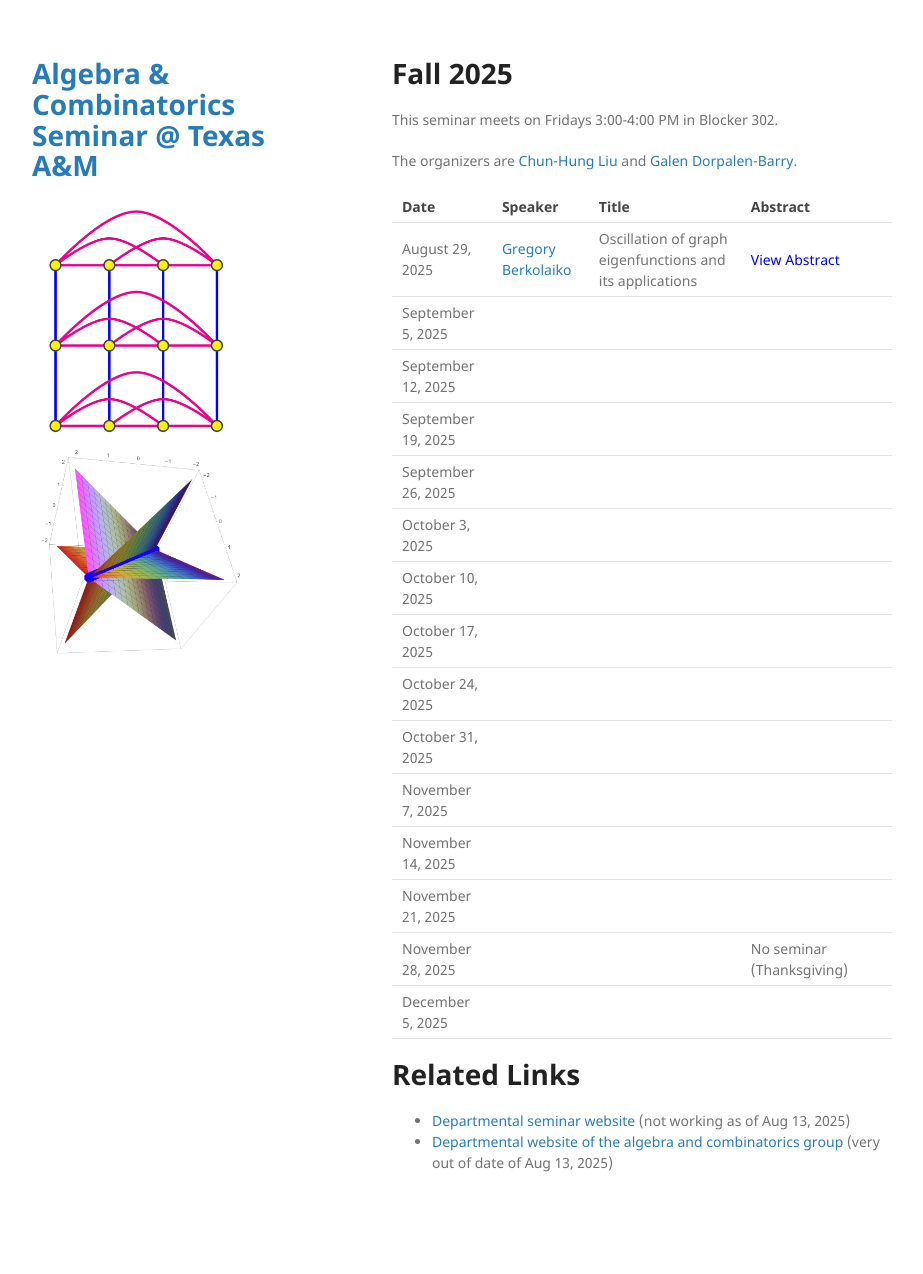
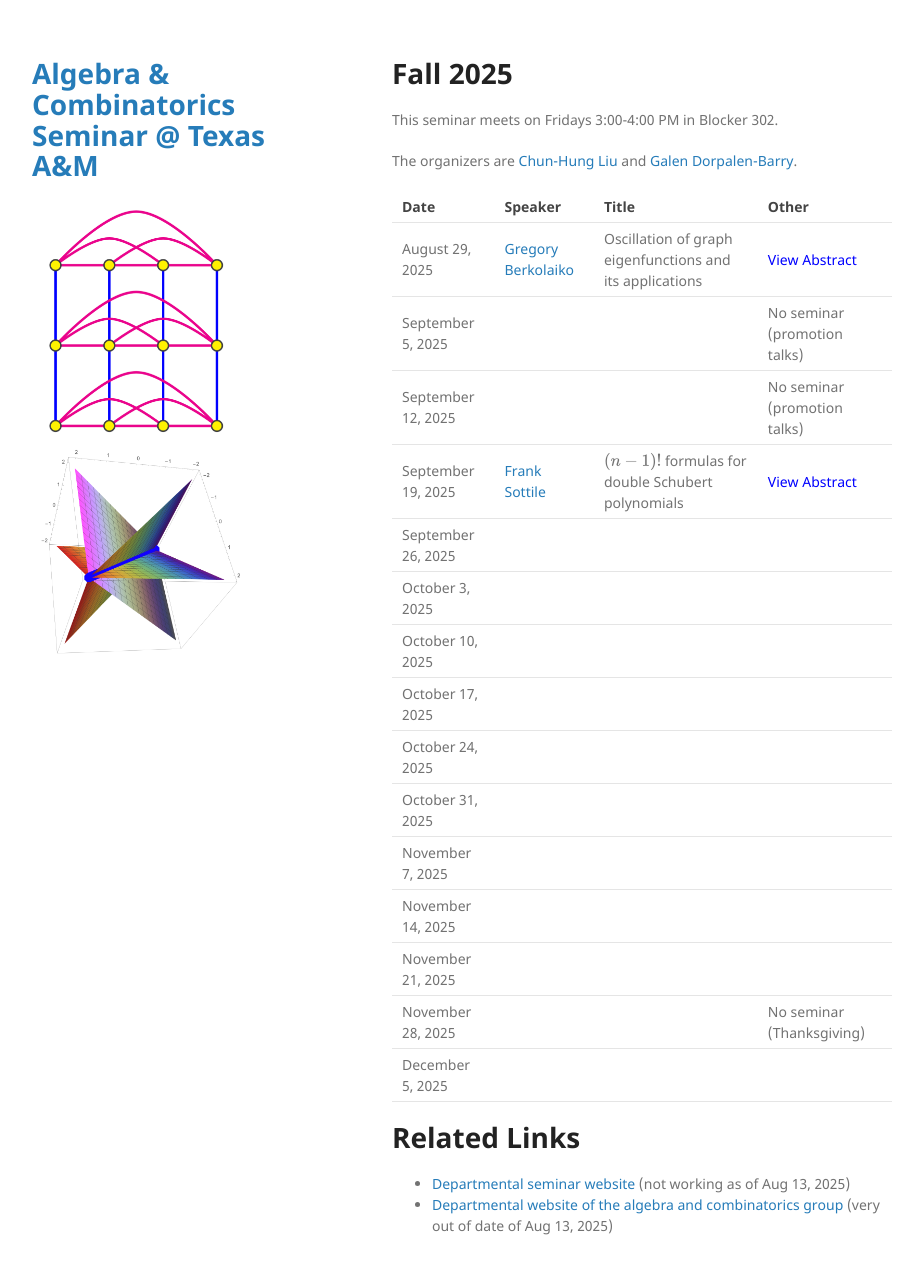
Before and after one commit to tamu-seminar/alg-comb, a Jekyll site: the page built from index.md, in a window 1280 px wide and 1306 px high. Shown: the top 1274 px of the window, without its empty margins (178-1101 px from the left). Built offline with Jekyll 4.4.1, drawn with Linux system fonts in a browser that asks for light colours.

Commit message:
Frank Sottile, Promotion Talks

```diff
--- a/index.md
+++ b/index.md
@@ -21,12 +21,12 @@ This seminar meets on Fridays 3:00-4:00 PM in Blocker 302.
 The organizers are [Chun-Hung Liu](https://people.tamu.edu/~chliu/) and [Galen Dorpalen-Barry](https://galen.dorpalen-barry.org/).
 
 
-| Date         | Speaker | Title | Abstract |
+| Date         | Speaker | Title |  Other |
 |--------------|---------|-------|-------|
-| August 29, 2025   | [Gregory Berkolaiko](https://people.tamu.edu/~gberkolaiko/)        |  Oscillation of graph eigenfunctions and its applications     |  <span class="abstract-link" onclick="showAbstract('abstract1')">View Abstract</span> |  |
-| September 5, 2025 |         |       |       |
-| September 12, 2025|         |       |       |
-| September 19, 2025|         |       |       |
+| August 29, 2025   | [Gregory Berkolaiko](https://people.tamu.edu/~gberkolaiko/)        |  Oscillation of graph eigenfunctions and its applications     |  <span class="abstract-link" onclick="showAbstract('abs-berkolaiko')">View Abstract</span> |
+| September 5, 2025 |         |       |   No seminar (promotion talks)    |
+| September 12, 2025|         |       |   No seminar (promotion talks)    |
+| September 19, 2025| [Frank Sottile](https://franksottile.github.io/) | $(n-1)!$ formulas for double Schubert polynomials |   <span class="abstract-link" onclick="showAbstract('abs-sottile')">View Abstract</span>     |
 | September 26, 2025|         |       |       |
 | October 3, 2025   |         |       |       |
 | October 10, 2025  |         |       |       |
@@ -40,8 +40,27 @@ The organizers are [Chun-Hung Liu](https://people.tamu.edu/~chliu/) and [Galen D
 | December 5, 2025  |         |       |       |
 
 
-<!-- Abstract content (hidden) -->
-<div id="abstract1" style="display:none;">
+
+# Related Links
+
+- [Departmental seminar website](https://artsci.tamu.edu/mathematics/research/seminars/algebra-combinatorics/index.html) (not working as of Aug 13, 2025)
+- [Departmental website of the algebra and combinatorics group](https://artsci.tamu.edu/mathematics/research/algebra-combinatorics/index.html#Algebra%20and%20Combinatorics) (very out of date of Aug 13, 2025)
+
+
+
+
+
+
+
+
+
+
+
+
+
+<!-- Abstract content -->
+
+<div id="abs-berkolaiko" style="display:none;">
   <p>We discuss a formula that expresses the number of sign changes of the
 $k$-th eigenvector of a graph operator as the sum of the "Sturm
 contribution" $k-1$ and a "cycle contribution" which takes the form of
@@ -62,6 +81,13 @@ intersection form associated with the graph.</p>
 
   <p>Based on joint work with Jared Bronski and Mark Goresky.</p>
 </div>
+
+<div id="abs-sottile" style="display:none;">
+  <p>TBA!</p>
+</div>
+
+
+<!-- Code that makes the pop-up windows -->
 
 <style>
 .abstract-link {
```
Also changed, not shown: other parts of index.md (+0 -6 lines).
